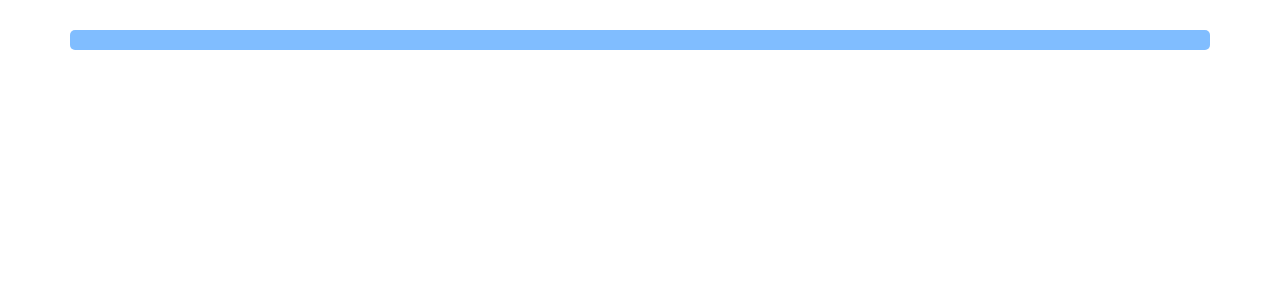
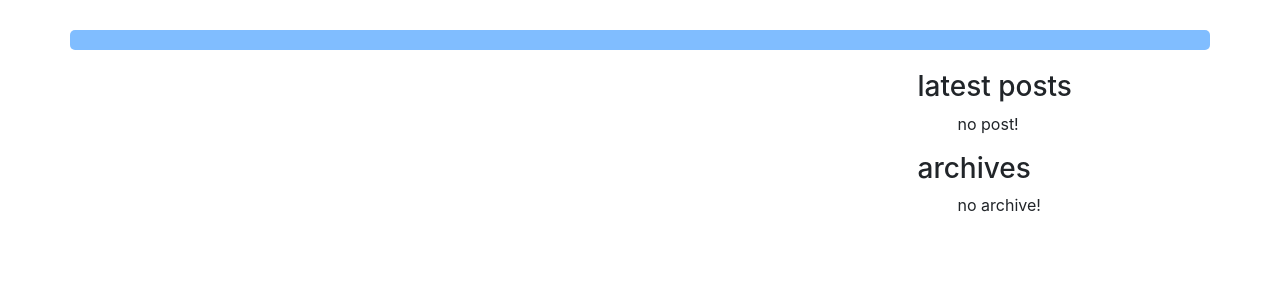
Before and after one commit to Mike-Dai/djangocoder, a Django app: page / in a window 1280 px wide. Shown: the part 56-356 px from the top of the page. Run offline with Django 3.2, Linux system fonts and the light colour scheme; data that the repository does not hold is empty; some libraries are stand-ins or nearby versions.

Commit message:
Add sidebar through templatetags

```diff
--- a/blog/static/styles/blog.css
+++ b/blog/static/styles/blog.css
@@ -12,6 +12,7 @@
 .blog {
 	background-color: white;
 	margin: 20px;
+	margin-right:10px;
 	padding:15px;
 	border-radius: 5px;
 }
@@ -27,3 +28,10 @@
 	padding:15px;
 	border-bottom: solid 1px gray;
 }
+.sidebar {
+	float:right;
+	background-color: white;
+	margin: 10px;
+	padding:10px;
+	border-radius: 5px;
+}
--- a/blog/templates/blog/base.html
+++ b/blog/templates/blog/base.html
@@ -1,5 +1,6 @@
 <!doctype html>
 {% load staticfiles %}
+{% load blog_tags %}
 <html lang="en">
   <head>
 	    <!-- Required meta tags -->
@@ -57,7 +58,37 @@
 				<!--<h1>Hello, {{ user.username }}</h1>-->
 			{% endif %}
 		</div>
-		<div>
+
+
+		<div class="container">
+			<div class="sidebar col-sm-3">
+				<div class="widget widget-recent-posts">
+					<h3 class="widget-title">latest posts</h3>
+				    {% get_recent_posts as recent_post_list %}
+			    	<ul>
+			    	{% for post in recent_post_list %}
+			    		<li>
+			      			<a href="{% url 'post_detail' pk=post.pk %}">{{ post.title }}</a>
+			    		</li>
+			    	{% empty %}
+			    		no post!
+			    	{% endfor %}
+			  		</ul>
+				</div>
+				<div class="widget widget-archives">
+					<h3 class="widget-title">archives</h3>
+				    {% archives as date_list %}
+			    	<ul>
+			    	{% for date in date_list %}
+			    		<li>
+			      			<a href="#">{{ date.year }}-{{ date.month }}</a>
+			    		</li>
+			    	{% empty %}
+			    		no archive!
+			    	{% endfor %}
+			  		</ul>
+				</div>
+			</div>
 			{% block content %}
 			{% endblock %}
 		</div>
--- a/blog/templates/blog/post_detail.html
+++ b/blog/templates/blog/post_detail.html
@@ -1,6 +1,6 @@
 {% extends 'blog/base.html' %}
 {% block content %}
-	<div class="container">
+
 		<div class="blog">
 			{% if post.published_date %}
 				<p>published: {{ post.published_date }}</p>
@@ -42,5 +42,5 @@
 				<p>No comments here yet:(</p>
 			{% endfor %}
 		</div>
-	</div>
+
 {% endblock %}
--- a/blog/templates/blog/post_list.html
+++ b/blog/templates/blog/post_list.html
@@ -1,6 +1,6 @@
 {% extends 'blog/base.html' %}
 {% block content %}
-<div class="container">
+
 	<div class="row">
 		<div class="col-lg-8">
 			<div class="summary-list">
@@ -26,5 +26,5 @@
 			</div>
 		</div>
 	</div>
-</div>
+
 {% endblock %}
--- /dev/null
+++ b/blog/templatetags/blog_tags.py
@@ -0,0 +1,12 @@
+from ..models import Post
+from django import template
+
+register = template.Library()
+
+@register.simple_tag
+def get_recent_posts(num=5):
+	return Post.objects.all().order_by('-created_date')[:num]
+
+@register.simple_tag
+def archives():
+	return Post.objects.dates('created_date','month',order='DESC')
```
Also changed, not shown: blog/templatetags/__init__.py (added), 1 other file.
